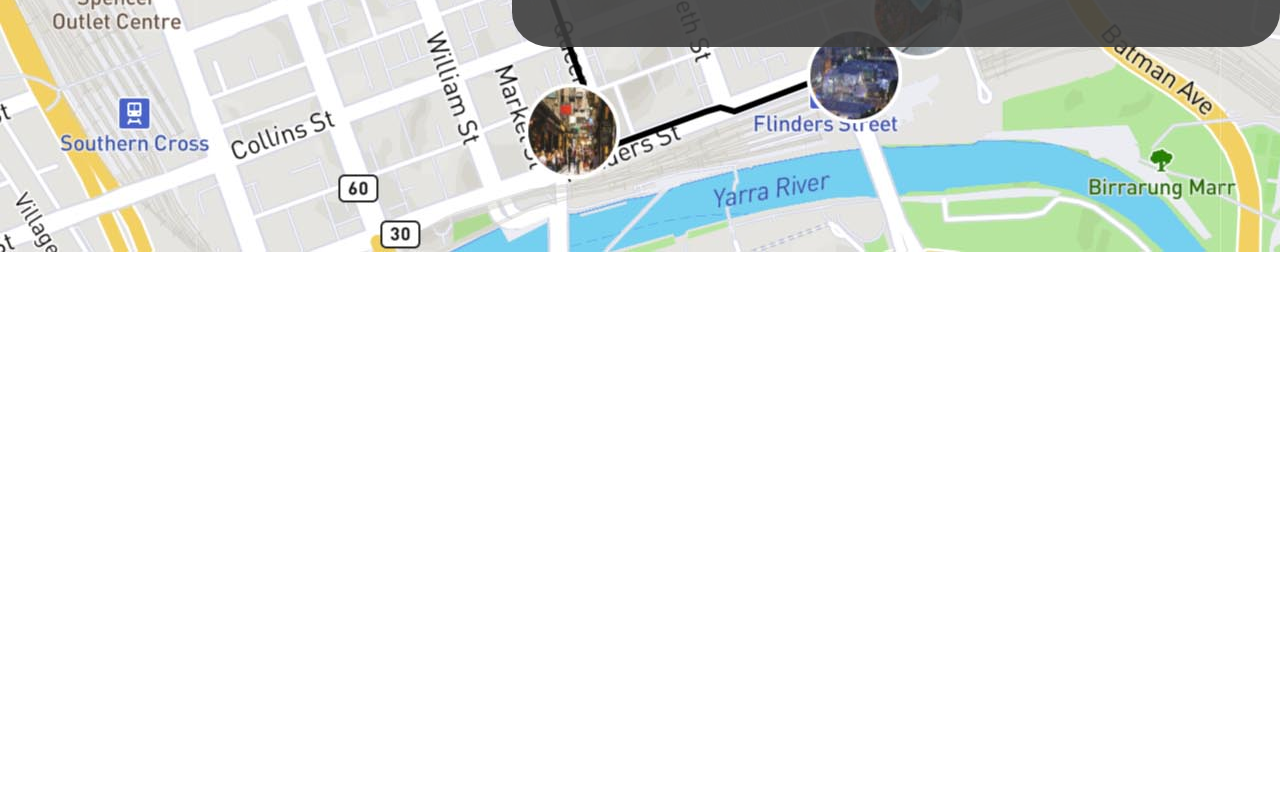
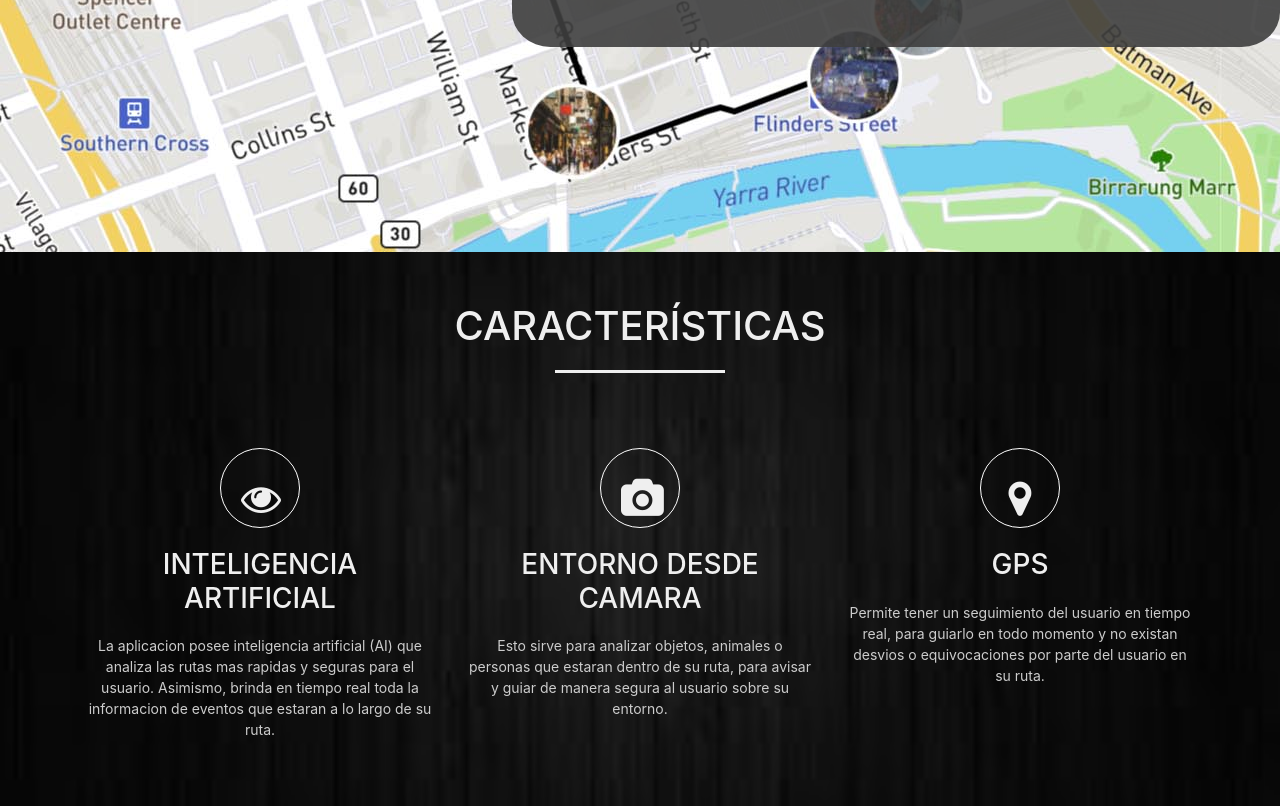
Before and after one commit to si385-sx42-Grupo-5/landing-page, a plain HTML site: page index.html in a window 1280 px wide. Shown: the part 862-1668 px from the top of the page. Before the commit the page ends 1114 px from the top, so only its background shows below. Drawn offline with nearby package versions, Linux system fonts and the light colour scheme.

Commit message:
caracteristica

```diff
--- a/index.html
+++ b/index.html
@@ -48,5 +48,35 @@
 		<a href="#"><img id="download-appstore" src="src/download-appstore.webp"></a>
 	  </div>
 	</div>
+<!------- Caracteristicas-------->
+<section id="services">
+    <div class="container">
+        <h1>CARACTERÍSTICAS</h1>
+        <div class="row services">
+            <div class="col-md-4 text-center">
+                <div class="icon">
+                <i class="fa fa-eye"></i>
+                </div>
+                <h3>INTELIGENCIA ARTIFICIAL</h3>
+                <p>La aplicacion posee inteligencia artificial (AI) que analiza las rutas mas rapidas y seguras para el usuario. Asimismo, brinda en tiempo real toda la informacion de eventos que estaran a lo largo de su ruta. </p>
+            </div>
+            <div class="col-md-4 text-center">
+                <div class="icon">
+                <i class="fa fa-camera"></i>
+                </div>
+                <h3>ENTORNO DESDE CAMARA</h3>
+                <p>Esto sirve para analizar objetos, animales o personas que estaran dentro de su ruta, para avisar y guiar de manera segura al usuario sobre su entorno.</p>
+            </div>
+            <div class="col-md-4 text-center">
+                <div class="icon">
+                <i class="fa fa-map-marker"></i>
+                </div>
+                <h3>GPS</h3>
+                <p>Permite tener un seguimiento del usuario en tiempo real, para guiarlo en todo momento y no existan desvios o equivocaciones por parte del usuario en su ruta.</p>
+            </div>
+        </div>
+    </div>
+
+</section>
 </body>
 </html>
--- a/style.css
+++ b/style.css
@@ -82,3 +82,48 @@
 	height: 10em;
 	top: 10em;
 }
+/*------caracteristicas-----------*/
+#services{
+    background-image: linear-gradient(rgba(0,0,0,0.5), rgba(0,0,0,0.5)),url("src/service-bg.jpg");
+    background-size: cover;
+    background-position: center;
+    color: #efefef !important;
+    background-attachment: fixed;
+    padding-top: 50px;
+    padding-bottom: 50px;
+}
+#services h1{
+    text-align: center;
+    color: #efefef !important;
+    padding-bottom: 10px;
+}
+#services h1::after{
+    content: '';
+    background: #efefef;
+    display: block;
+    height: 3px;
+    width: 170px;
+    margin: 20px auto 5px;
+}
+.services{
+    margin-top: 40px;
+}
+.icon{
+    font-size: 40px;
+    margin: 20px auto;
+    padding: 20px;
+    height: 80px;
+    width: 80px;
+    border: 1px solid #fff;
+    border-radius: 50%;
+}
+#services p{
+    font-size: 14px;
+    margin-top: 20px;
+    color: #ccc;
+}
+.services .col-md-3:hover{
+    background: #007bff;
+    cursor: pointer;
+    transition: 0.7s;
+}
```
